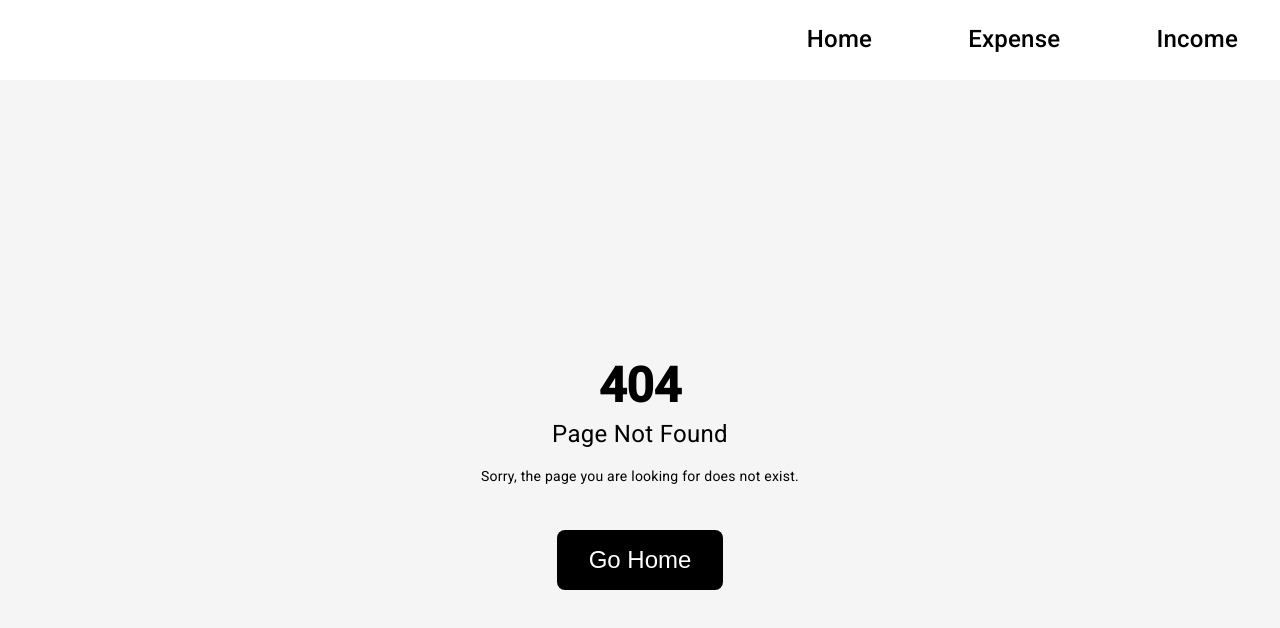
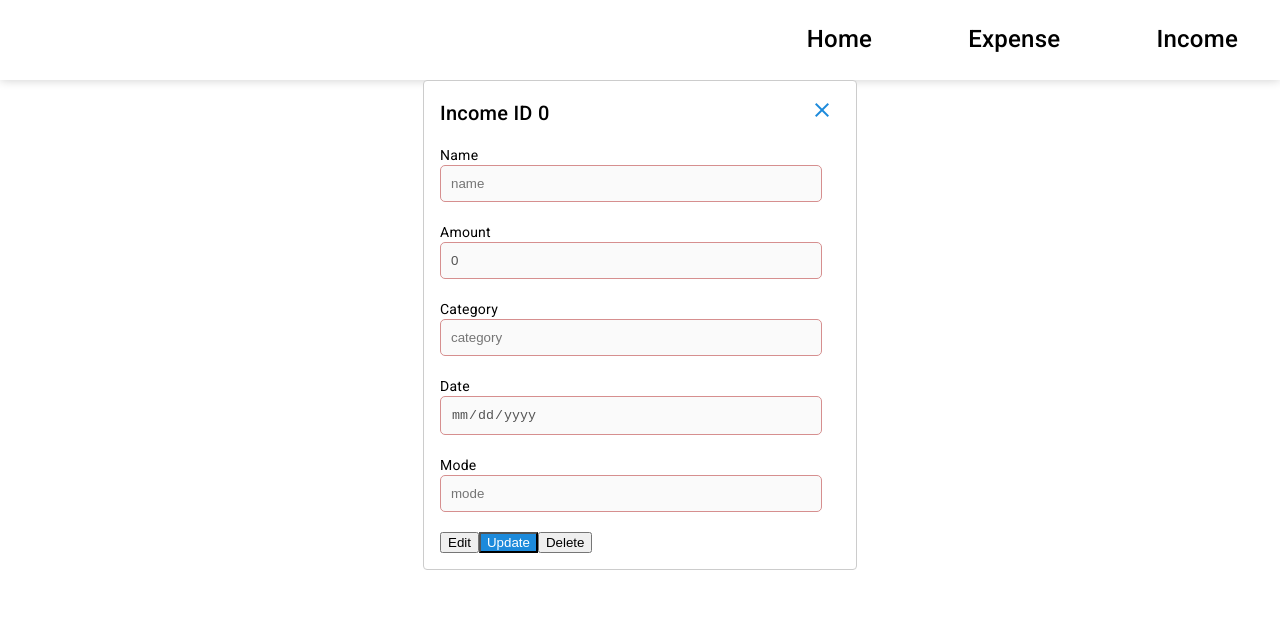
Before and after one commit to sujith-rek/dexie-fintrac, an Angular app: page /edit in a window 1280 px wide. Before the commit this address had no page. Shown: the top 628 px of the page. Built offline with nearby package versions, Linux system fonts and the light colour scheme.

Commit message:
edit card

```diff
--- a/src/app/app-routing.module.ts
+++ b/src/app/app-routing.module.ts
@@ -6,6 +6,7 @@ import { CommonModule } from '@angular/common';
 import { ExpenseComponent } from './expense/expense.component';
 import { IncomeComponent } from './income/income.component';
 import { ErrorPageComponent } from './error-page/error-page.component';
+import { EditCardComponent } from './edit-card/edit-card.component';
 
 
 const routes: Routes = [
@@ -13,6 +14,9 @@ const routes: Routes = [
   {path: 'home', component: HomeComponent},
   {path: 'expense', component: ExpenseComponent},
   {path: 'income', component: IncomeComponent},
+  {
+    path:'edit', component: EditCardComponent
+  },
   {path: '**', component: ErrorPageComponent}
 ];
 
--- a/src/app/edit-card/edit-card.component.html
+++ b/src/app/edit-card/edit-card.component.html
@@ -1,10 +1,29 @@
 <div class="EditCard">
-
-    <div>
-        <h2 class="EditCard--Title">Income ID {{ id }}</h2>
+    <div class="EditCard--Header">
+        <h2>Income ID {{ id }}</h2>
         <button mat-icon-button (click)="closeCard()">
             <mat-icon>close</mat-icon>
         </button>
     </div>
+    <div class="EditCard--Form">
+        <label for="name">Name</label>
+        <input disabled={{editCard}} type="text" placeholder="name" name="name" [(ngModel)]="name" required>
+        <label for="amount">Amount</label>
+        <input disabled={{editCard}} type="number" placeholder="amount" name="amount" [(ngModel)]="amount" required>
+        <label for="category">Category</label>
+        <input disabled={{editCard}} type="text" placeholder="category" name="category" [(ngModel)]="category" required>
+        <label for="date">Date</label>
+        <input disabled={{editCard}} type="date" placeholder="date" name="date" [(ngModel)]="date" required>
+        <label for="mode">Mode</label>
+        <input disabled={{editCard}} name="mode" type="text" placeholder="mode" [(ngModel)]="mode" required>
+    </div>
+    <div class="EditCard__Buttons">
+        <button mat-raised-button (click)="editCard = true">Edit</button>
+        <button class="EditCard--Form--Submit " type="submit"
+        mat-raised-button
+        (click)="updateValues()"
+        >Update</button>
+        <button mat-raised-button>Delete</button>
+    </div>
 
 </div>
--- a/src/app/edit-card/edit-card.component.scss
+++ b/src/app/edit-card/edit-card.component.scss
@@ -0,0 +1,55 @@
+.EditCard{
+
+    width: 100%;
+    max-width: 400px;
+    margin: 0 auto;
+    padding: 1rem;
+    border: 1px solid #ccc;
+    border-radius: 4px;
+    background-color: #fff;
+
+    &--Header{
+        display: flex;
+        justify-content: space-between;
+        align-items: center;
+        margin-bottom: 1rem;
+        h2{
+            margin: 0;
+        }
+        button{
+            border: 0;
+            background-color: transparent;
+            cursor: pointer;
+            color: #1c8adb !important;
+            font-size: 1.5rem;
+        }
+    }
+
+    &--Form{
+        display: flex;
+        flex-direction: column;
+        align-items: flex-start;
+        justify-content: center;
+        width: 100%;
+        input{
+            width: 90%;
+            margin-bottom: 20px;
+            padding: 10px;
+            border: 1px solid rgb(214, 143, 143);
+            border-radius: 5px;
+        }
+
+        button{
+            width: 100%;
+            padding: 10px;
+            border: 0;
+            border-radius: 5px;
+            cursor: pointer;
+        }
+        &--Submit{
+            background-color: #1c8adb;
+            color: #fff;
+        }
+
+    }
+}
--- a/src/app/edit-card/edit-card.component.ts
+++ b/src/app/edit-card/edit-card.component.ts
@@ -1,9 +1,11 @@
-import { Component } from '@angular/core';
+import { Component, Output } from '@angular/core';
 import { DexieService } from '../DexieService/dexie.service';
 import { Input } from '@angular/core';
 import { MatIconModule } from '@angular/material/icon';
 import { FormsModule } from '@angular/forms';
 import { CommonModule } from '@angular/common';
+import { EventEmitter } from '@angular/core';
+
 
 @Component({
   selector: 'app-edit-card',
@@ -24,11 +26,20 @@ export class EditCardComponent {
   @Input() category: string = '';
   @Input() date: string = '';
   @Input() mode: string = '';
+  @Input() showEdit: boolean = false;
+  @Output() showEditChange = new EventEmitter<boolean>();
+
+  editCard : boolean = true;
 
   showEditCard : boolean = false;
 
   closeCard(){
     this.showEditCard = false;
+    this.showEditChange.emit(this.showEditCard);
+  }
+
+  updateValues(){
+    this.editCard = false;
   }
 
 
--- a/src/app/expense/expense.component.ts
+++ b/src/app/expense/expense.component.ts
@@ -63,7 +63,6 @@ export class ExpenseComponent implements AfterViewInit {
   ngOnInit(): void {
     this.dbService.getExpenses().then(expenses => {
       this.dataSource.data = expenses;
-      console.log(expenses);
     });
   }
 
--- a/src/app/income/income.component.html
+++ b/src/app/income/income.component.html
@@ -2,6 +2,12 @@
     <div class="Income__Card" *ngIf="showIncomeCard">
         <app-income-card [showCard]="showIncomeCard" (showCardChange)="closeIncomeCard($event)">
         </app-income-card>
+    </div>
+    <div class="Income__Card" *ngIf="showEditCard">
+        <app-edit-card [amount]="amount" [category]="category" [date]="date" [id]="id" [mode]="mode" [name]="name"
+            [showEdit]="showEditCard"
+            (showEditChange)="closeEditCard($event)"
+            ></app-edit-card>
     </div>
     <div class="Income__Buttonbar">
         <button (click)="showExp()">
@@ -48,8 +54,7 @@
         </ng-container>
 
         <tr mat-header-row *matHeaderRowDef="displayedColumns"></tr>
-        <tr mat-row
-        *matRowDef="let row; columns: displayedColumns"></tr>
+        <tr mat-row (click)="onRowClicked(row)" *matRowDef="let row; columns: displayedColumns"></tr>
         <!-- (click)="" -->
 
 
--- a/src/app/income/income.component.ts
+++ b/src/app/income/income.component.ts
@@ -9,6 +9,7 @@ import { MatFormFieldModule } from '@angular/material/form-field';
 import { IncomeCardComponent } from '../income-card/income-card.component';
 import { MatIconModule } from '@angular/material/icon';
 import { CommonModule } from '@angular/common';
+import { EditCardComponent } from '../edit-card/edit-card.component';
 
 @Component({
   selector: 'app-income',
@@ -23,14 +24,23 @@ import { CommonModule } from '@angular/common';
     MatSortModule,
     MatPaginatorModule,
     MatIconModule,
+    EditCardComponent,
     IncomeCardComponent]
 })
 export class IncomeComponent implements AfterViewInit {
   dataSource: MatTableDataSource<Income>;
   showIncomeCard: boolean = false;
+  showEditCard: boolean = false;
 
   @ViewChild(MatPaginator) paginator!: MatPaginator;
   @ViewChild(MatSort) sort!: MatSort;
+
+  id : number = 0;
+  name: string = '';
+  amount: number = 0;
+  category: string = '';
+  date: string = '';
+  mode: string = '';
 
   constructor(
     private dbService: DbService,
@@ -61,7 +71,6 @@ export class IncomeComponent implements AfterViewInit {
   ngOnInit(): void {
     this.dbService.getIncomes().then(expenses => {
       this.dataSource.data = expenses;
-      console.log(expenses);
     });
   }
 
@@ -71,6 +80,10 @@ export class IncomeComponent implements AfterViewInit {
 
   closeIncomeCard(card: boolean) {
     this.showIncomeCard = false;
+  }
+
+  closeEditCard(card: boolean) {
+    this.showEditCard = false;
   }
 
   showExp() {
@@ -89,5 +102,16 @@ export class IncomeComponent implements AfterViewInit {
 
   }
 
+  onRowClicked(row: any) {
+    this.showEditCard = true;
+    this.id = row.id;
+    this.name = row.name;
+    this.amount = row.amount;
+    this.category = row.category;
+    this.date = row.date;
+    this.mode = row.mode;
+
+  }
+
 
 }
```
